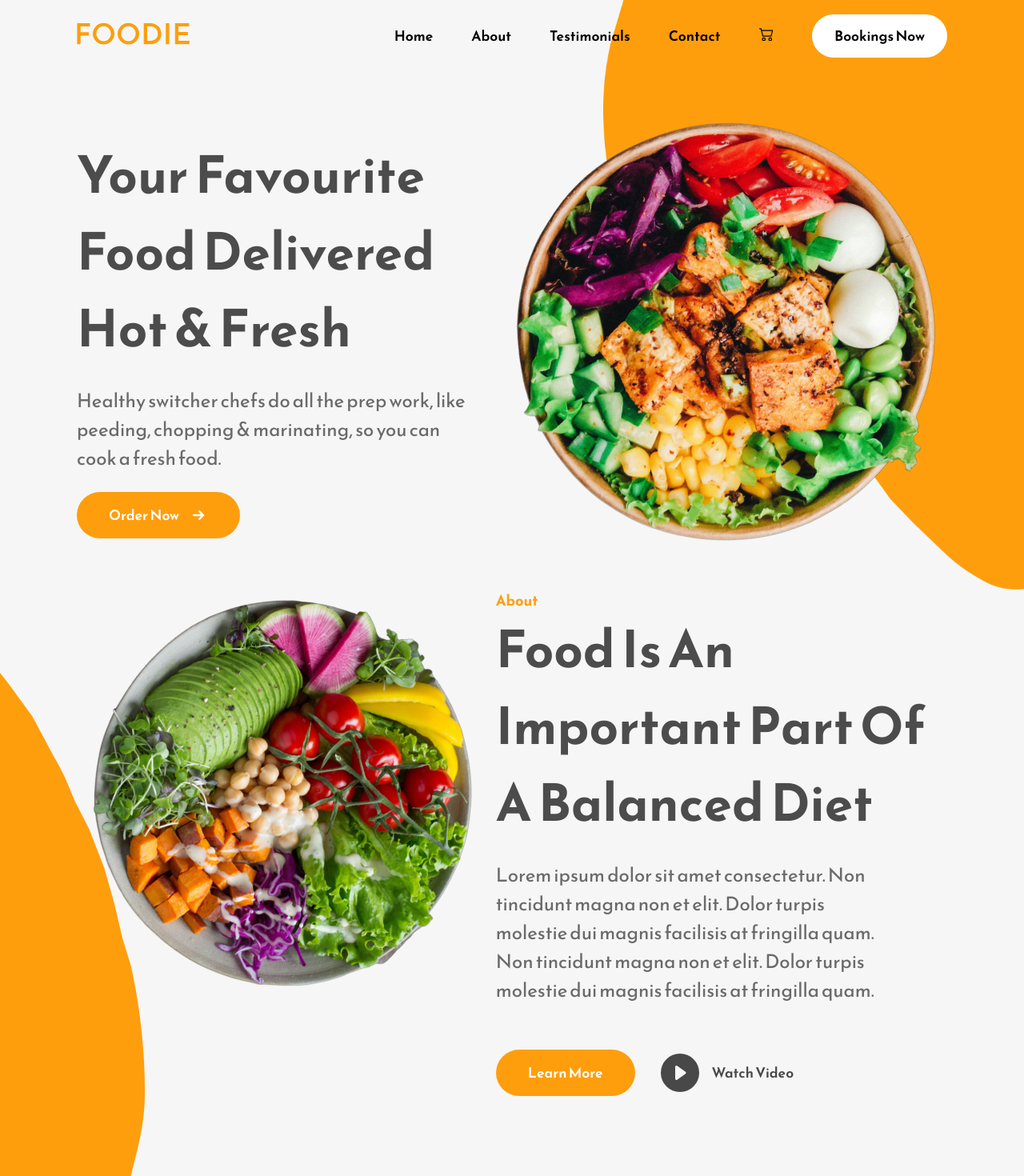
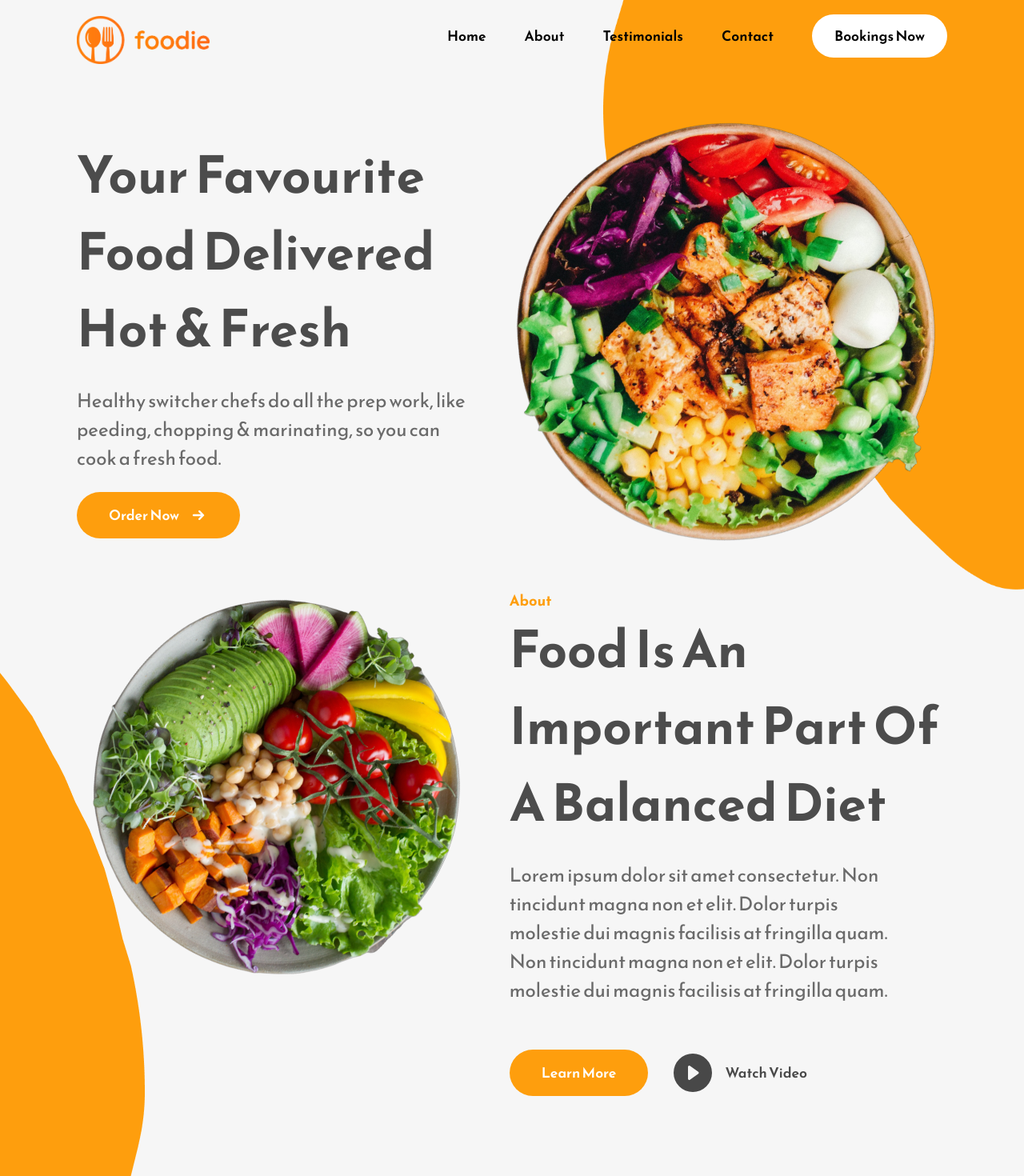
Before and after one commit to HendMohammed90/Food_Landing_page, a React (Create React App) app: page / in a window 1280 px wide. Shown: the top 1470 px of the page at 80% size. Built offline with nearby package versions, Linux system fonts and the light colour scheme.

Commit message:
some enhancement

```diff
--- a/src/App.css
+++ b/src/App.css
@@ -35,7 +35,8 @@ nav {
 }
 
 .nav-logo-container img{
-  width: 11vw;
+  width: 13vw;
+  padding-top: 1rem;
 }
 .navbar-menu-container {
   display: none;
@@ -160,7 +161,7 @@ nav {
 }
 .about-section-image-container {
   flex: 0.9;
-  margin-right: 1rem;
+  margin-right: 3rem;
 }
 .about-section-text-container {
   flex: 1;
--- a/src/components/header/Header.jsx
+++ b/src/components/header/Header.jsx
@@ -1,5 +1,6 @@
 import React, { useState } from "react";
 import Logo from "../../Assets/Logo.svg";
+import Logo3 from "../../Assets/FLogo.png"
 import { BsCart2 } from "react-icons/bs";
 import { HiOutlineBars3 } from "react-icons/hi2";
 import Box from "@mui/material/Box";
@@ -14,7 +15,6 @@ import HomeIcon from "@mui/icons-material/Home";
 import InfoIcon from "@mui/icons-material/Info";
 import CommentRoundedIcon from "@mui/icons-material/CommentRounded";
 import PhoneRoundedIcon from "@mui/icons-material/PhoneRounded";
-import ShoppingCartRoundedIcon from "@mui/icons-material/ShoppingCartRounded";
 
 const Header = () => {
     const [openMenu, setOpenMenu] = useState(false);
@@ -35,10 +35,6 @@ const Header = () => {
             text: "Contact",
             icon: <PhoneRoundedIcon />,
         },
-        {
-            text: "Cart",
-            icon: <ShoppingCartRoundedIcon />,
-        },
     ];
 
     const handleItemClick = (sectionId) => {
@@ -53,16 +49,18 @@ const Header = () => {
     return (
         <nav>
             <div className="nav-logo-container">
-                <img src={Logo} alt="" />
+                <img src={Logo3} alt="" />
             </div>
             <div className="navbar-links-container">
                 <button className="navIcon" onClick={() => handleItemClick('home')}>Home</button>
                 <button className="navIcon" onClick={() => handleItemClick('about')}>About</button>
                 <button className="navIcon" onClick={() => handleItemClick('testimonials')}>Testimonials</button>
                 <button className="navIcon" onClick={() => handleItemClick('contact')}>Contact</button>
-                <button className="navIcon">
-                    <BsCart2 className="navbar-cart-icon" />
-                </button>
+
+                {/* {menuOptions.map((data,index)=>{
+                return(   <button key={index} className="navIcon" onClick={({data}) => handleItemClick('home')}>{data.text}</button> )
+                })} */}
+
                 <button className="primary-button">Bookings Now</button>
             </div>
             <div className="navbar-menu-container">
```
Also changed, not shown: src/Assets/FLogo.png (added).
